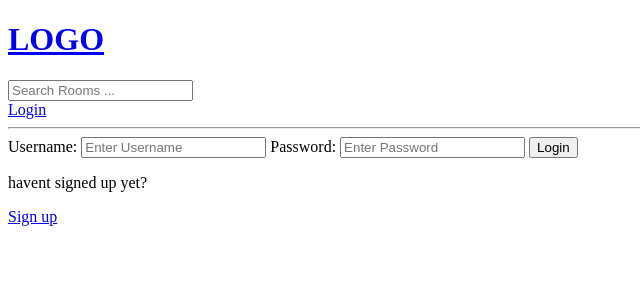
After one commit to mrd7790/Django_TraversyMedia, a Django app: page /login/ in a window 1280 px wide. The commit adds this page. Shown: the top 300 px of the page, without its empty margins (0-640 px from the left). Run offline with Django 4.2, Linux system fonts and the light colour scheme.

Commit message:
end User register, start chat room Messages CRUD

```diff
--- a/base/templates/base/home.html
+++ b/base/templates/base/home.html
@@ -35,8 +35,10 @@
 
             {% for room in rooms%}
                 <div>
+                    {% if request.user == room.host %}
                     <a href="{% url 'update-room' room.id %}" >Edit</a>
                     <a href="{% url 'delete-room' room.id %}" >Delete</a>
+                    {% endif %}
                     <span>@{{ room.host.username }}</span>
                     <h5>{{room.id}} -- <a href="{% url 'room' room.id %}">{{room.name}}</a></h5>
                     <small>{{ room.topic.name }}</small>
--- /dev/null
+++ b/base/templates/base/login_register.html
@@ -0,0 +1,36 @@
+{% extends 'main.html' %}
+
+{% block content %}
+
+
+{% if page == 'login' %}
+<div>
+    <form method="POST" action="">
+        {% csrf_token%}
+
+        <label>Username:</label>
+        <input type="text" name="username" placeholder="Enter Username"/>
+
+        <label>Password:</label>
+        <input type="password" name="password" placeholder="Enter Password"/>
+
+        <input type="submit" value="Login"/>
+    </form>
+
+    <p>havent signed up yet?</p>
+    <a href="{% url 'register' %}">Sign up</a>
+</div>
+
+{% else %}
+
+<div>
+    <form method="POST" action="">
+        {% csrf_token%}
+        {{form.as_p}}
+        <input type="submit" value="Register"/>
+    </form>
+    <p>havent signed up yet?</p>
+    <a href="{% url 'login' %}">Login</a>
+</div>
+{% endif %}
+{% endblock content %}
--- a/base/urls.py
+++ b/base/urls.py
@@ -3,6 +3,10 @@ from . import views
 
 
 urlpatterns = [
+    path('login/', views.loginPage, name="login"),
+    path('logout/', views.logoutUser, name="logout"),
+    path('register/', views.registerPage, name="register"),
+
     path('', views.home, name="home"),
     path('room/<str:pk>/', views.room, name="room"),
 
--- a/base/views.py
+++ b/base/views.py
@@ -1,5 +1,11 @@
 from django.shortcuts import render, redirect
+from django.http import HttpResponse
+from django.contrib import messages
+from django.contrib.auth.decorators import login_required
 from django.db.models import Q
+from django.contrib.auth.models import User
+from django.contrib.auth import authenticate, login, logout
+from django.contrib.auth.forms import UserCreationForm
 from .models import Room, Topic
 from .forms import RoomForm
 
@@ -10,6 +16,50 @@ from .forms import RoomForm
 #     {'id':3, 'name' : 'Frontend developers'},
 # ]
 
+def loginPage(request):
+    page = 'login'
+    if request.user.is_authenticated:
+        return redirect('home')
+
+    if request.method == 'POST':
+        username = request.POST.get('username')
+        password = request.POST.get('password')
+
+        try:
+            user = User.objects.get(username=username)
+        except:
+            messages.error(request, 'User does not exist')
+
+        user = authenticate(request, username=username, password=password)
+
+        if user is not None:
+            login(request,user)
+            return redirect('home')
+        else:
+            messages.error(request, 'Username OR password does not exist')
+
+    context = {'page': page}
+    return render(request, 'base/login_register.html', context)
+
+def logoutUser(request):
+    logout(request)
+    return redirect('home')
+
+def registerPage(request):
+    form = UserCreationForm()
+
+    if request.method == 'POST':
+        form = UserCreationForm(request.POST)
+        if form.is_valid():
+            user = form.save(commit=False)
+            user.username = user.username.lower()
+            user.save()
+            login(request, user)
+            return redirect('home')
+        else:
+            messages.error(request, 'An error occured during registeration')
+
+    return render(request, 'base/login_register.html',{'form': form})
 def home(request):
     q = request.GET.get('q') if request.GET.get('q') != None else ''
 
@@ -30,7 +80,7 @@ def room(request, pk):
     context = {'room': room}
     return render(request, 'base/room.html', context)
 
-
+@login_required(login_url='login')
 def createRoom(request):
     form = RoomForm()
     if request.method == 'POST':
@@ -42,9 +92,13 @@ def createRoom(request):
     context = {'form':form}
     return render(request, 'base/room_form.html', context)
 
+@login_required(login_url='login')
 def updateRoom(request, pk):
     room = Room.objects.get(id=pk)
     form = RoomForm(instance=room)
+
+    if request.user != room.host:
+        return HttpResponse('YOur are not allowed here!!')
 
     if request.method == 'POST':
         form = RoomForm(request.POST, instance=room)
@@ -55,8 +109,13 @@ def updateRoom(request, pk):
     context = {'form':form}
     return render(request, 'base/room_form.html', context)
 
+@login_required(login_url='login')
 def deleteRoom(request, pk):
     room = Room.objects.get(id=pk)
+
+    if request.user != room.host:
+        return HttpResponse('YOur are not allowed here!!')
+
     if request.method == 'POST':
         room.delete()
         return redirect('home')
--- a/templates/main.html
+++ b/templates/main.html
@@ -12,6 +12,14 @@
 
     {% include 'navbar.html'%}
 
+    {% if messages %}
+    <ul class="messages">
+        {% for message in messages %}
+        <li> {{message}} </li>
+        {% endfor %}
+    </ul>
+    {% endif %}
+
     {% block content %}
 
 
--- a/templates/navbar.html
+++ b/templates/navbar.html
@@ -2,7 +2,20 @@
     <h1>LOGO</h1>
 </a>
 
+
+
 <form method="GET" action="{% url 'home' %}">
     <input type="text" name="q" placeholder="Search Rooms ..."/>
 </form>
+
+{% if request.user.is_authenticated %}
+<p>Hello {{request.user}}</p>
+<a href="{% url 'logout' %}">Logout</a>
+
+{% else %}
+
+<a href="{% url 'login' %}">Login</a>
+
+{% endif %}
+
 <hr>
```
Also changed, not shown: db.sqlite3.
